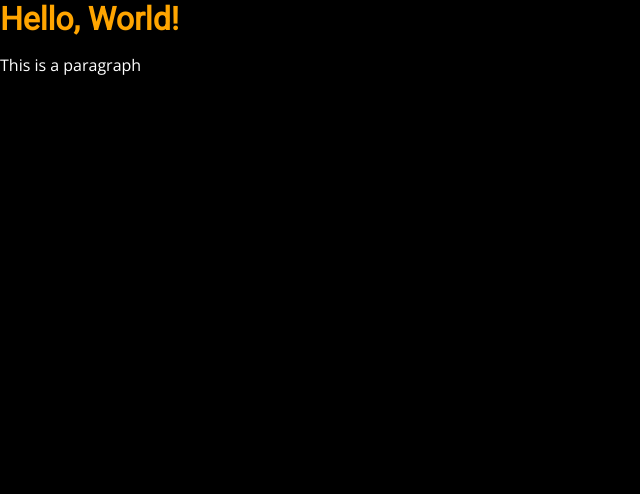
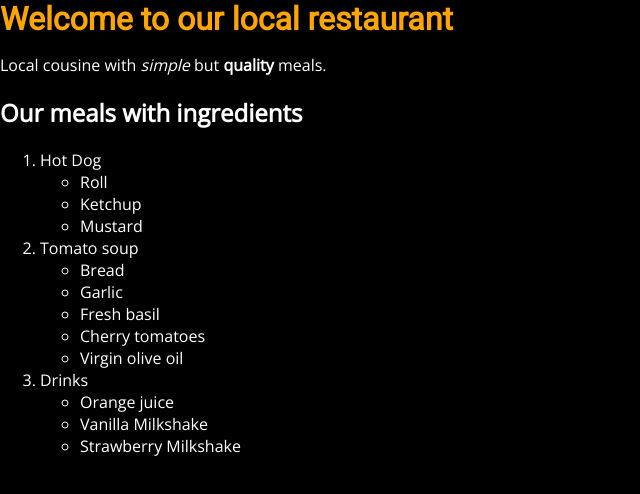
Before and after one commit to zrebec/ZTMWebDeveloper, a plain HTML site: page index.html in a window 1280 px wide. Shown: the whole page, without its empty margins (0-640 px from the left). Drawn offline with nearby package versions, Linux system fonts and the light colour scheme.

Commit message:
- Improvment of index.html - Reorganize the Sass preprocessor files - Section 4 in README (part 1)

```diff
--- a/index.html
+++ b/index.html
@@ -7,7 +7,31 @@
         <link href="css/style.css" rel="stylesheet">
     </head>
     <body>
-        <h1>Hello, World!</h1>
-        <p>This is a paragraph</p>
+        <h1>Welcome to our local restaurant</h1>
+        <p>Local cousine with <em>simple</em> but <strong>quality</strong> meals.</p>
+
+        <h2>Our meals with ingredients</h2>
+        <ol>
+            <li>Hot Dog</li>
+            <ul>
+                <li>Roll</li>
+                <li>Ketchup</li>
+                <li>Mustard</li>
+            </ul>
+            <li>Tomato soup</li>
+            <ul>
+                <li>Bread</li>
+                <li>Garlic</li>
+                <li>Fresh basil</li>
+                <li>Cherry tomatoes</li>
+                <li>Virgin olive oil</li>
+            </ul>
+            <li>Drinks</li>
+            <ul>
+                <li>Orange juice</li>
+                <li>Vanilla Milkshake</li>
+                <li>Strawberry Milkshake</li>
+            </ul>
+        </ol>
     </body>
 </html>
--- a/scss/_colors.scss
+++ b/scss/_colors.scss
@@ -1,8 +1,8 @@
-@mixin body-colors {
+@mixin colors-body {
     background-color: $page-bg;
     color: $page-fg;
 }
 
-@mixin title-colors {
+@mixin colors-title {
     color: orange;
 }
--- a/scss/_typography.scss
+++ b/scss/_typography.scss
@@ -1,9 +1,9 @@
 @import url('https://fonts.googleapis.com/css?family=Open+Sans|Roboto&display=swap&subset=latin-ext');
 
-@mixin body-typography {
+@mixin typography-body {
     font-family: $page-typo;
 }
 
-@mixin title-typography {
+@mixin typography-title {
     font-family: $title-typo;
 }
--- a/scss/style.scss
+++ b/scss/style.scss
@@ -8,13 +8,13 @@ html, body {
 }
 
 body {
-    @include body-colors;
-    @include body-typography;
+    @include colors-body;
+    @include typography-body;
 
 }
 
 h1 {
     margin: 0; padding: 0;
-    @include title-colors;
-    @include title-typography;
+    @include colors-title;
+    @include typography-title;
 }
```
Also changed, not shown: 1 other file.
